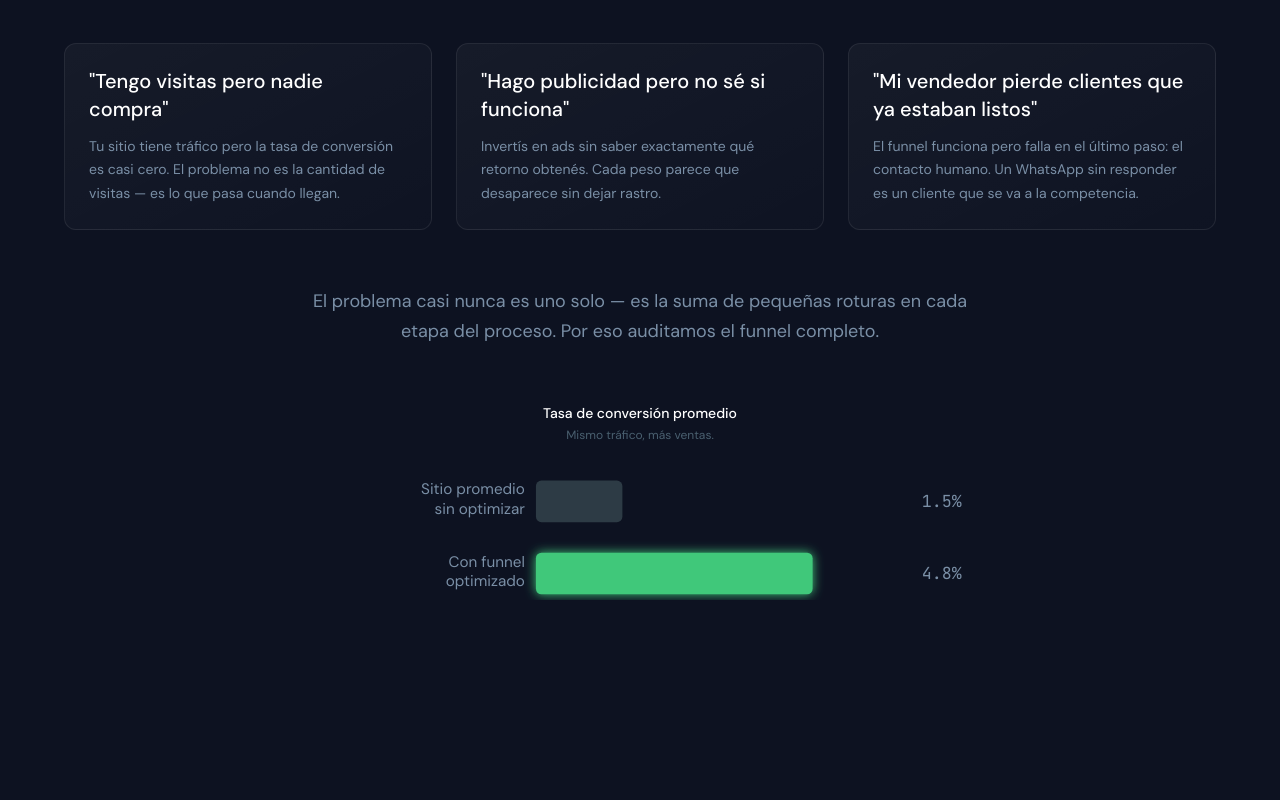
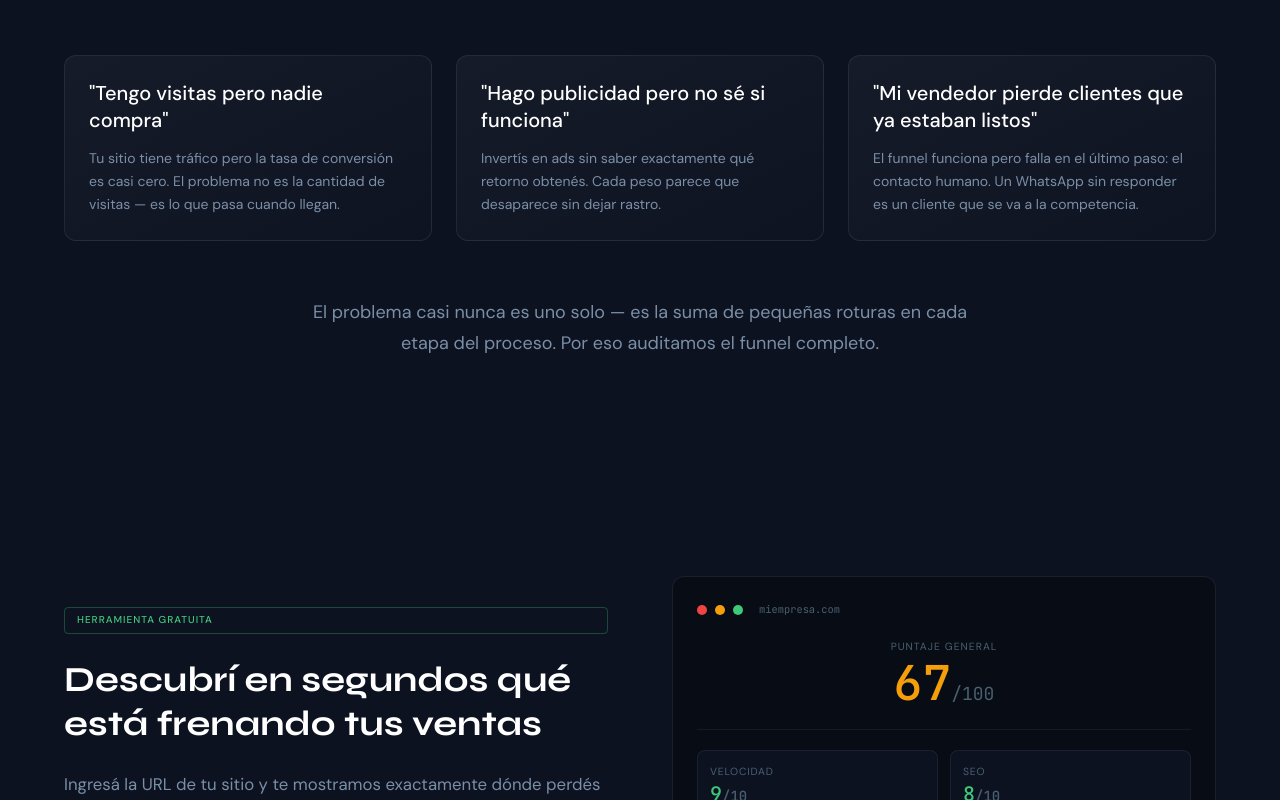
Before and after one commit to santimedinna/level-growth, a Next.js app: page / in a window 1280 px wide. Shown: the part 896-1696 px from the top of the page. Built offline with nearby package versions, Linux system fonts and the light colour scheme.

Commit message:
modificacion numeros y eliminacion de grafico

```diff
--- a/components/charts/ConversionBarChart.tsx
+++ /dev/null
@@ -1,143 +0,0 @@
-"use client";
-
-import { useRef, useState, useEffect } from "react";
-
-/* ─── Datos ───────────────────────────────── */
-const bars = [
-  {
-    lines: ["Sitio promedio", "sin optimizar"],
-    value: 1.5,
-    color: "#2D3B45",
-    glow: false,
-  },
-  {
-    lines: ["Con funnel", "optimizado"],
-    value: 4.8,
-    color: "#3FC87A",
-    glow: true,
-  },
-] as const;
-
-/* ─── Dimensiones del SVG ─────────────────── */
-const LABEL_W  = 170;  // ancho de la columna de etiquetas
-const BAR_AREA = 270;  // ancho de la zona de barras
-const MAX_VAL  = 6.5;  // dominio máximo del eje X
-const BAR_H    = 30;   // altura de cada barra
-const BAR_GAP  = 22;   // separación entre barras
-const VW       = LABEL_W + BAR_AREA + 50; // +50 para la etiqueta del porcentaje
-const VH       = BAR_H * 2 + BAR_GAP + 8;
-
-/* ─── Hook IntersectionObserver ──────────── */
-function useInView(ref: React.RefObject<Element | null>) {
-  const [visible, setVisible] = useState(false);
-  useEffect(() => {
-    const el = ref.current;
-    if (!el) return;
-    const obs = new IntersectionObserver(
-      ([entry]) => { if (entry.isIntersecting) { setVisible(true); obs.disconnect(); } },
-      { rootMargin: "-80px" }
-    );
-    obs.observe(el);
-    return () => obs.disconnect();
-  }, []);
-  return visible;
-}
-
-/* ─── Componente ──────────────────────────── */
-export function ConversionBarChart() {
-  const wrapRef = useRef<HTMLDivElement>(null);
-  const barRefs = useRef<(SVGRectElement | null)[]>([]);
-  const inView  = useInView(wrapRef as React.RefObject<Element>);
-
-  /* Animar el ancho de cada barra cuando entra al viewport */
-  useEffect(() => {
-    if (!inView) return;
-    bars.forEach((bar, i) => {
-      const el = barRefs.current[i];
-      if (!el) return;
-      const targetW = (bar.value / MAX_VAL) * BAR_AREA;
-      const start   = performance.now();
-      const dur     = 900 + i * 250; // stagger entre barras
-
-      const tick = (now: number) => {
-        const p     = Math.min((now - start) / dur, 1);
-        const eased = 1 - Math.pow(1 - p, 3);
-        el.setAttribute("width", String(eased * targetW));
-        if (p < 1) requestAnimationFrame(tick);
-      };
-      requestAnimationFrame(tick);
-    });
-  }, [inView]);
-
-  return (
-    <div ref={wrapRef} className="mt-14 max-w-[680px] mx-auto">
-      {/* Títulos */}
-      <p className="font-body text-sm font-medium text-lg-text text-center mb-1">
-        Tasa de conversión promedio
-      </p>
-      <p className="font-body text-xs text-lg-text-muted text-center mb-8">
-        Mismo tráfico, más ventas.
-      </p>
-
-      <svg
-        viewBox={`0 0 ${VW} ${VH}`}
-        width="100%"
-        style={{ display: "block" }}
-        aria-label="Comparación de tasa de conversión: sitio sin optimizar vs funnel optimizado"
-      >
-        <defs>
-          <filter id="cbc-glow" x="-10%" y="-60%" width="120%" height="220%">
-            <feGaussianBlur stdDeviation="4" result="blur" />
-            <feMerge>
-              <feMergeNode in="blur" />
-              <feMergeNode in="SourceGraphic" />
-            </feMerge>
-          </filter>
-        </defs>
-
-        {bars.map((bar, i) => {
-          const y    = 4 + i * (BAR_H + BAR_GAP);
-          const midY = y + BAR_H / 2;
-
-          return (
-            <g key={i}>
-              {/* Etiqueta en dos líneas alineada a la derecha */}
-              <text
-                textAnchor="end"
-                fill="#7A8FA6"
-                fontSize={11}
-                fontFamily="DM Sans, sans-serif"
-              >
-                <tspan x={LABEL_W - 8} y={midY - 5}>{bar.lines[0]}</tspan>
-                <tspan x={LABEL_W - 8} dy={14}>{bar.lines[1]}</tspan>
-              </text>
-
-              {/* Barra — arranca en width=0, se anima via JS */}
-              <rect
-                ref={(el) => { barRefs.current[i] = el; }}
-                x={LABEL_W}
-                y={y}
-                width={0}
-                height={BAR_H}
-                rx={4}
-                fill={bar.color}
-                filter={bar.glow ? "url(#cbc-glow)" : undefined}
-              />
-
-              {/* Porcentaje a la derecha de la barra */}
-              <text
-                x={LABEL_W + BAR_AREA + 8}
-                y={midY + 4}
-                fill="#7A8FA6"
-                fontSize={12}
-                fontFamily="JetBrains Mono, monospace"
-              >
-                {bar.value}%
-              </text>
-            </g>
-          );
-        })}
-      </svg>
-    </div>
-  );
-}
--- a/components/sections/Hero.tsx
+++ b/components/sections/Hero.tsx
@@ -54,9 +54,9 @@ function CountUp({ target, prefix = "", suffix = "", decimals = 0 }: CountUpProp
 
 /* ─── Datos de métricas ───────────────────── */
 const metrics = [
-  { prefix: "+", target: 40,   suffix: "%",  decimals: 0, label: "conversión promedio" },
-  {              target: 4.75, suffix: "x",  decimals: 2, label: "retorno en ads"       },
-  {              target: 48,   suffix: "hs", decimals: 0, label: "primer reporte"        },
+  { prefix: "+", target: 40,   suffix: "%", decimals: 0, label: "conversión con funnel optimizado" },
+  {              target: 4.75, suffix: "x", decimals: 2, label: "retorno promedio en ads"           },
+  {              target: 60,   suffix: "s", decimals: 0, label: "auditoría web instantánea"         },
 ];
 
 /* ─── Helper: estilo de animación CSS ────── */
@@ -138,7 +138,7 @@ export function Hero() {
                     i > 0 && "border-l border-white/[0.08]",
                   ].filter(Boolean).join(" ")}
                 >
-                  <p className="font-mono text-[clamp(2rem,4vw,3.5rem)] font-medium gradient-text leading-none mb-1">
+                  <p className="font-mono text-[clamp(2rem,4vw,3.5rem)] font-medium gradient-text leading-none mb-1 whitespace-nowrap">
                     <CountUp {...m} />
                   </p>
                   <p className="font-body text-[0.75rem] text-lg-text-muted tracking-[0.08em] uppercase">
--- a/components/sections/Pain.tsx
+++ b/components/sections/Pain.tsx
@@ -2,7 +2,6 @@
 
 import { motion } from "framer-motion";
 import { Card } from "@/components/ui/Card";
-import { ConversionBarChart } from "@/components/charts/ConversionBarChart";
 
 /* ─── Animaciones ─────────────────────────── */
 const fadeUp = {
@@ -85,8 +84,6 @@ export function Pain() {
           en cada etapa del proceso. Por eso auditamos el funnel completo.
         </motion.p>
 
-        {/* Gráfico de tasa de conversión */}
-        <ConversionBarChart />
 
       </div>
     </section>
```
